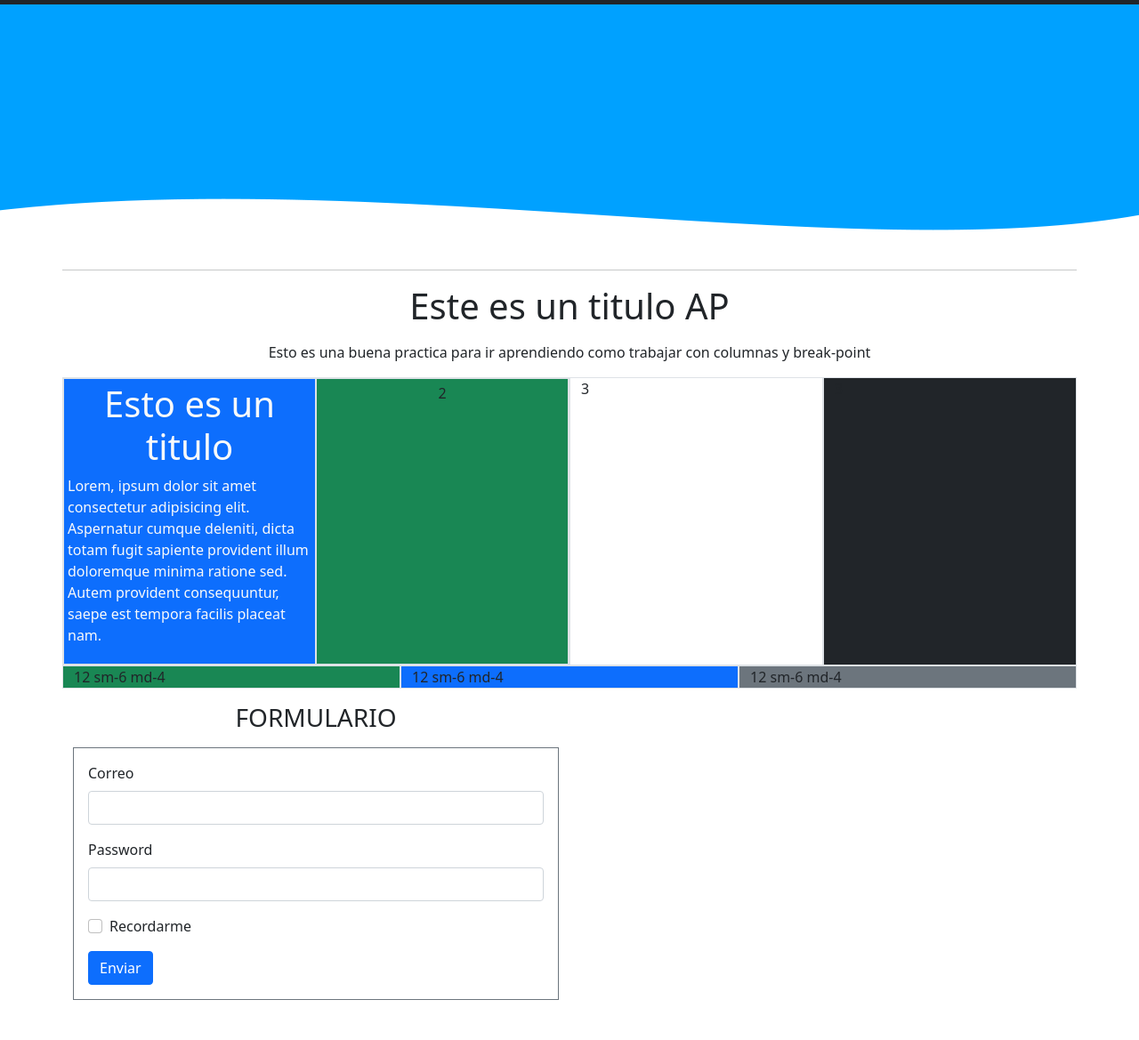
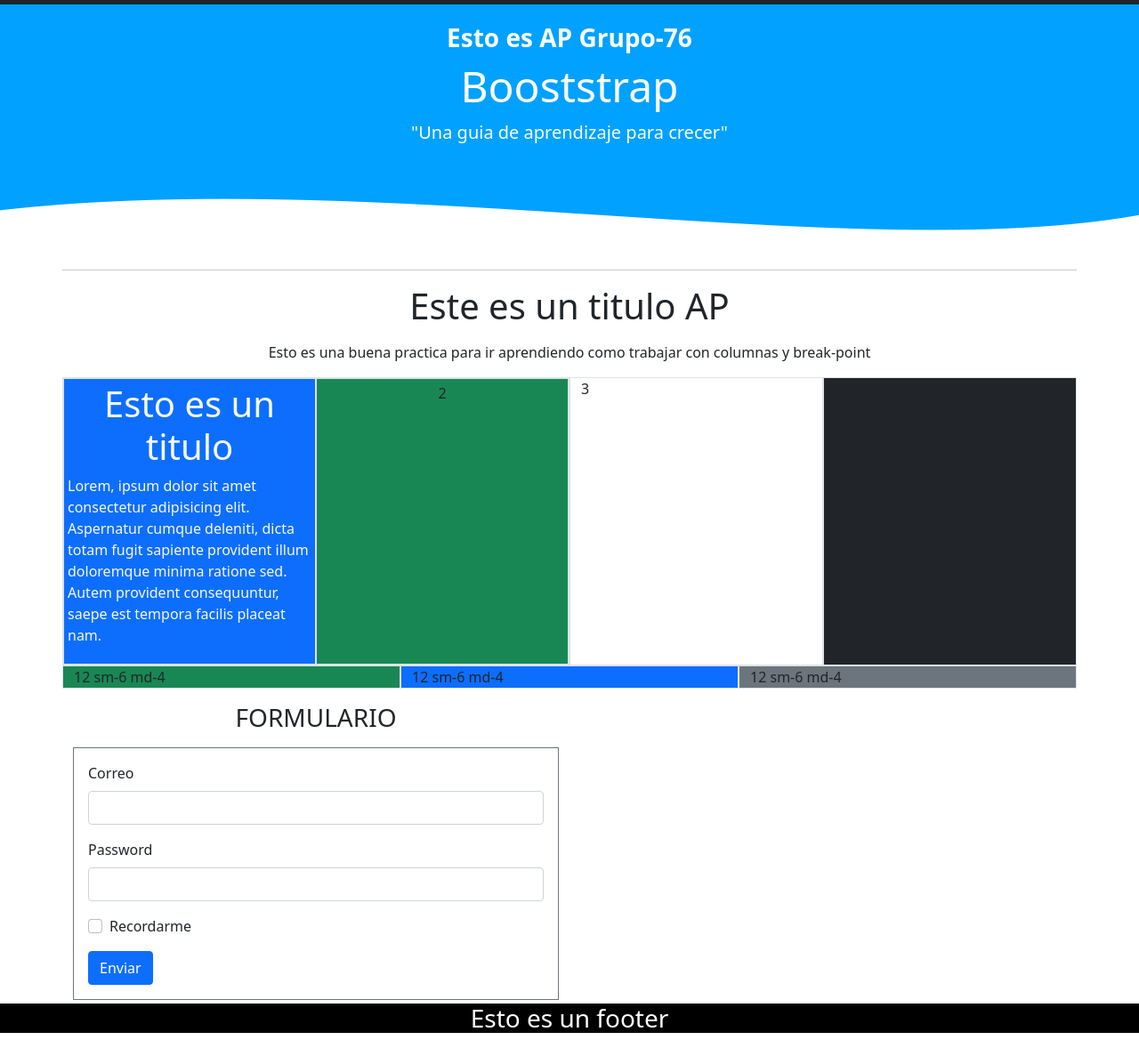
Before and after one commit to josegazano732/Proyecto-AP, a plain HTML site: page index.html in a window 1280 px wide. Shown: the part 121-1290 px from the top of the page at 89% size. Before the commit the page ends 1249 px from the top, so only its background shows below. Drawn offline with nearby package versions, Linux system fonts and the light colour scheme.

Commit message:
Se soluciono slider JLG

```diff
--- a/estilos.css
+++ b/estilos.css
@@ -3,4 +3,5 @@
     background-size: cover;
     background-position: center;
     height: 400px;
+
 }
--- a/index.html
+++ b/index.html
@@ -13,7 +13,7 @@
         integrity="sha384-1BmE4kWBq78iYhFldvKuhfTAU6auU8tT94WrHftjDbrCEXSU1oBoqyl2QvZ6jIW3" crossorigin="anonymous">
 </head>
 
-<body class=" ">
+<body class="m-0">
     <header class=" container-fluid bg-dark fixed-top">
         <div class="">
             <nav class="navbar navbar-expand-lg navbar-dark bg-dark container">
@@ -45,13 +45,15 @@
             </nav>
         </div>
     </header>
-
-    <div class=" container-fluid slider d-flex">
-        <div class=" justify-content-center">
-            <h1 class=" text-center align-items-center">Esto es para prcticar</h1>
+    <!-- Slider -->
+    <div class=" container-fluid slider d-flex justify-content-center align-items-center ">
+        <div class=" texte-center text-white">
+            <h3 class=" text-center fw-bold mt-5 ">Esto es AP Grupo-76 </h3>
+            <h1 class=" display-5 text-center">Booststrap</h1>
+            <p class=" lead">"Una guia de aprendizaje para crecer"</p>
         </div>
-
     </div>
+    <!-- Fin de Slider -->
 
     <hr class=" container mt-4">
 
@@ -121,7 +123,9 @@
 
 
 
-
+    <footer class=" container-fluid bg-black m-0 text-center text-white h-auto">
+        <h3 class=" ">Esto es un footer</h3>
+    </footer>
 
 
 
@@ -129,6 +133,8 @@
     <script src="https://cdn.jsdelivr.net/npm/bootstrap@5.1.3/dist/js/bootstrap.bundle.min.js"
         integrity="sha384-ka7Sk0Gln4gmtz2MlQnikT1wXgYsOg+OMhuP+IlRH9sENBO0LRn5q+8nbTov4+1p"
         crossorigin="anonymous"></script>
+
+
 </body>
 
 </html>
```
Also changed, not shown: 1 other file.
